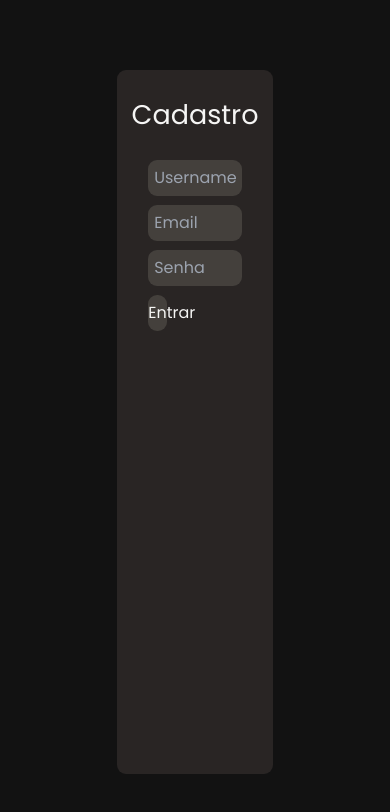
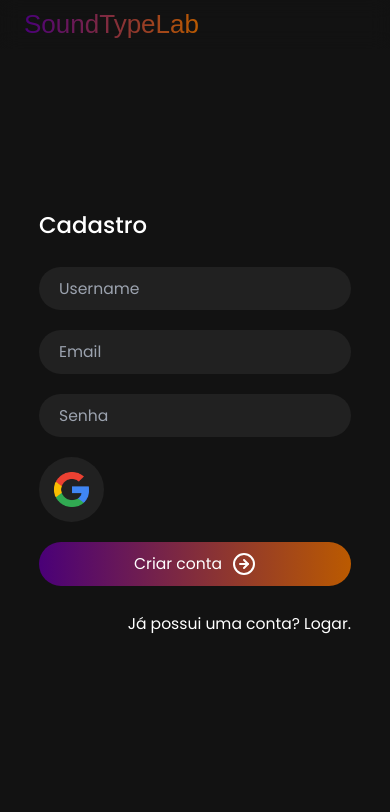
Before and after one commit to evertonmdev/SoundTypeLab, a Next.js app: page /cadastro in a window 390 px wide. Shown: the top 812 px of the page. Built offline with nearby package versions, Linux system fonts and the light colour scheme; no server answers.

Commit message:
Tela de cadastro feita e resolvido problemas com Link e responsividade das telas de auth

```diff
--- a/src/app/cadastro/page.jsx
+++ b/src/app/cadastro/page.jsx
@@ -1,31 +1,22 @@
 "use client";
 
+import { Header, RegisterForm } from "@/components/defaults";
 import { SendCadastro } from "@/components/utils/Sends";
 import { useSession } from "next-auth/react"
 import { redirect } from "next/navigation"
 
-const Login = () => {
+const Register = () => {
     const { data: session } = useSession()
     if (session) return redirect('/')
 
     const Send = async event => SendCadastro(event)
 
     return (
-        <main className="w-screen h-screen justify-center items-center flex">
-            <div className="w-2/5 h-5/6 bg-stone-800 rounded-xl">
-                <h1 className="text-4xl text-stone-100 w-full text-center my-10">Cadastro</h1>
-                <div className="flex flex-col justify-center items-center gap-3">
-                    <input id="username" className="w-3/5 p-2 rounded-xl bg-stone-700 text-stone-100" type="text" placeholder="Username" required />
-                    <input id="email" className="w-3/5 p-2 rounded-xl bg-stone-700 text-stone-100" type="email" required placeholder="Email" />
-                    <input id="password" className="w-3/5 p-2 rounded-xl bg-stone-700 text-stone-100" type="password" required placeholder="Senha" />
-                    <div className="w-3/5 flex justify-between items-center ">
-                        <button id="button" onClick={Send} className="w-1/5 h-12 rounded-xl bg-stone-700 text-stone-100">Entrar</button>
-                    </div>
-                </div>
-
-            </div>
+        <main className="login">
+            <Header loginState={true}/>
+            <RegisterForm />
         </main>
     )
 }
 
-export default Login
+export default Register
--- a/src/components/defaults/InputStylized.jsx
+++ b/src/components/defaults/InputStylized.jsx
@@ -1,4 +1,4 @@
-const InputStylized = ({ onChange, placeholder, type, id, name }) => {
+const InputStylized = ({ onChange, placeholder, type, id, name, required }) => {
     return (
         <input
             type={type}
--- a/src/components/defaults/LogInForm.jsx
+++ b/src/components/defaults/LogInForm.jsx
@@ -3,6 +3,7 @@ import { signIn, useSession } from "next-auth/react"
 import Link from "next/link";
 import { redirect } from "next/navigation"
 import { toast } from "react-toastify";
+import { ArrowRightCircle } from "lucide-react";
 
 export default function LogInForm() {
 
@@ -49,14 +50,15 @@ export default function LogInForm() {
                 </div>
 
                 <div className="login-button">
-                    <button type="submit">
-                        Entrar
+                    <button id="button" type="submit">
+                        <span>Entrar</span>
+                        <ArrowRightCircle />
                     </button>
                 </div>
             </form>
 
             <div className="login-to-register">
-                <Link className="link" href="/cadastro" target="_blank">
+                <Link className="link" href="/cadastro">
                     Ainda não possui uma conta? <span>Criar conta.</span>
                 </Link>
             </div>
--- /dev/null
+++ b/src/components/defaults/RegisterForm.jsx
@@ -0,0 +1,40 @@
+import { SendCadastro } from "@/components/utils/Sends";
+import { useSession } from "next-auth/react"
+import { redirect } from "next/navigation";
+import { InputStylized, LogInGoogleButton } from ".";
+import Link from "next/link";
+import { ArrowRightCircle } from "lucide-react";
+
+export default function RegisterForm() {
+
+    const { data: session } = useSession()
+    if (session) return redirect('/')
+
+    const Send = async event => SendCadastro(event)
+
+    return (
+        <section>
+            <h1>Cadastro</h1>
+            <form onSubmit={Send}>
+                <InputStylized id="username" className="w-3/5 p-2 rounded-xl bg-stone-700 text-stone-100" type="text" placeholder="Username" />
+                <InputStylized id="email" className="w-3/5 p-2 rounded-xl bg-stone-700 text-stone-100" type="email" placeholder="Email" />
+                <InputStylized id="password" className="w-3/5 p-2 rounded-xl bg-stone-700 text-stone-100" type="password" placeholder="Senha" />
+                <div className="login-plugins">
+                    <LogInGoogleButton />
+                </div>
+
+                <div className="login-button">
+                    <button id="button" type="submit">
+                        <span>Criar conta</span>
+                        <ArrowRightCircle />
+                    </button>
+                </div>
+            </form>
+            <div className="login-to-register">
+                <Link className="link" href="/login">
+                    Já possui uma conta? <span>Logar.</span>
+                </Link>
+            </div>
+        </section>
+    )
+}
--- a/src/components/defaults/index.js
+++ b/src/components/defaults/index.js
@@ -6,6 +6,7 @@ import RecentVideos from "./RecentVideos";
 
 import CardVideo from "./CardVideo";
 import LogInForm from "./LogInForm";
+import RegisterForm from './RegisterForm';
 import StepsItem from "./StepsItem";
 
 import Header from "./sections/Header";
@@ -18,6 +19,7 @@ export {
     LogInGoogleButton,
     LogOutGoogleButton,
     ButtonStylized,
+    RegisterForm,
     CardVideo,
     Header,
     Studio,
--- a/src/styles/_mixins.scss
+++ b/src/styles/_mixins.scss
@@ -31,10 +31,19 @@
 
 }
 
+@mixin media-1800px {
+    .login {
+        section {
+            width: 35%;
+        }
+    }
+}
+
 @mixin media-1050px {
     html {
         font-size: 12px;
     }
+
     .login {
         section {
             width: 50%;
@@ -48,6 +57,7 @@
             width: 80%;
         }
     }
+
     .studio {
         .video-finder {
             .video {
@@ -55,6 +65,7 @@
                     display: flex;
                     flex-direction: column;
                 }
+
                 section {
                     margin-top: 15px;
                 }
--- a/src/styles/styles.scss
+++ b/src/styles/styles.scss
@@ -139,11 +139,16 @@ header {
                 justify-content: center;
 
                 button {
-                    padding: 10px 100px;
+                    width: 100%;
+                    padding-block: 10px;
+                    display: flex;
+                    justify-content: center;
+                    align-items: center;
                     border-radius: 100px;
                     background: $linear-gradient;
                     font-size: $utility-fontsize;
                     color: $title-icons-color;
+                    gap: 10px
                 }
             }
         }
@@ -422,6 +427,10 @@ header {
     @include media-fix-2;
 }
 
+@media screen and (max-width: 1801px) {
+    @include media-1800px;
+}
+
 @media screen and (max-width: 1051px) {
     @include media-1050px
 }
```
